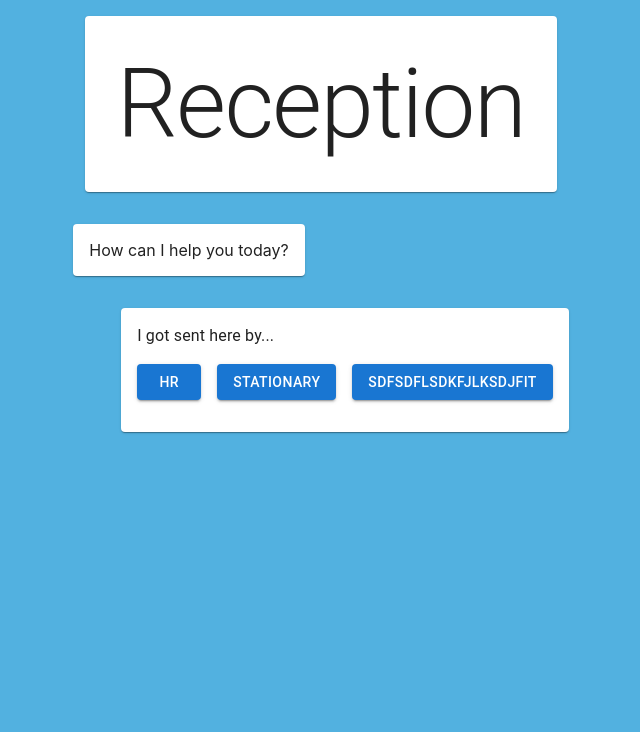
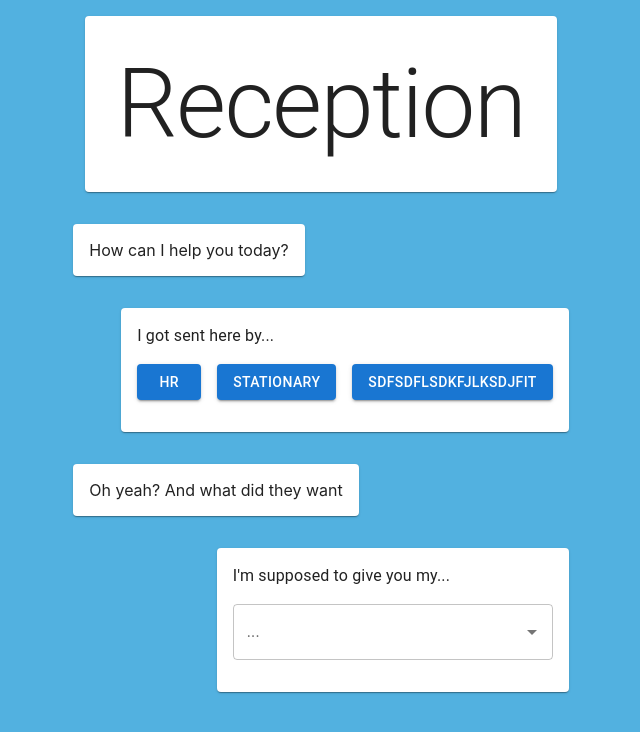
Before and after one commit to eedrah/bureaucracy, a React (Vite) app in the folder bureaucracy/: page / in a window 1280 px wide. Shown: the top 732 px of the page, without its empty margins (319-959 px from the left). Built offline with nearby package versions, Linux system fonts and the light colour scheme.

Commit message:
create autocomplete list

```diff
--- a/bureaucracy/src/views/Page.tsx
+++ b/bureaucracy/src/views/Page.tsx
@@ -1,4 +1,11 @@
-import { Button, Paper, Stack, Typography } from '@mui/material'
+import {
+  Autocomplete,
+  Button,
+  Paper,
+  Stack,
+  TextField,
+  Typography,
+} from '@mui/material'
 import { ReactNode } from 'react'
 
 const Chat = ({
@@ -50,6 +57,7 @@ const Page = () => (
       </Paper>
 
       <Chat from="them">How can I help you today?</Chat>
+
       <Chat from="me">
         <Typography>I got sent here by...</Typography>
         <Stack css={{ margin: '1rem 0' }} direction="row" spacing={2}>
@@ -58,6 +66,18 @@ const Page = () => (
           <Button variant="contained">sdfsdflsdkfjlksdjfIT</Button>
         </Stack>
       </Chat>
+
+      <Chat from="them">Oh yeah? And what did they want</Chat>
+
+      <Chat from="me">
+        <Typography>I'm supposed to give you my...</Typography>
+        <Autocomplete
+          css={{ width: '20rem', margin: '1rem 0' }}
+          disablePortal
+          options={[{ label: 'thing', other: 'data' }]}
+          renderInput={(params) => <TextField {...params} label="..." />}
+        />
+      </Chat>
     </div>
   </div>
 )
```
